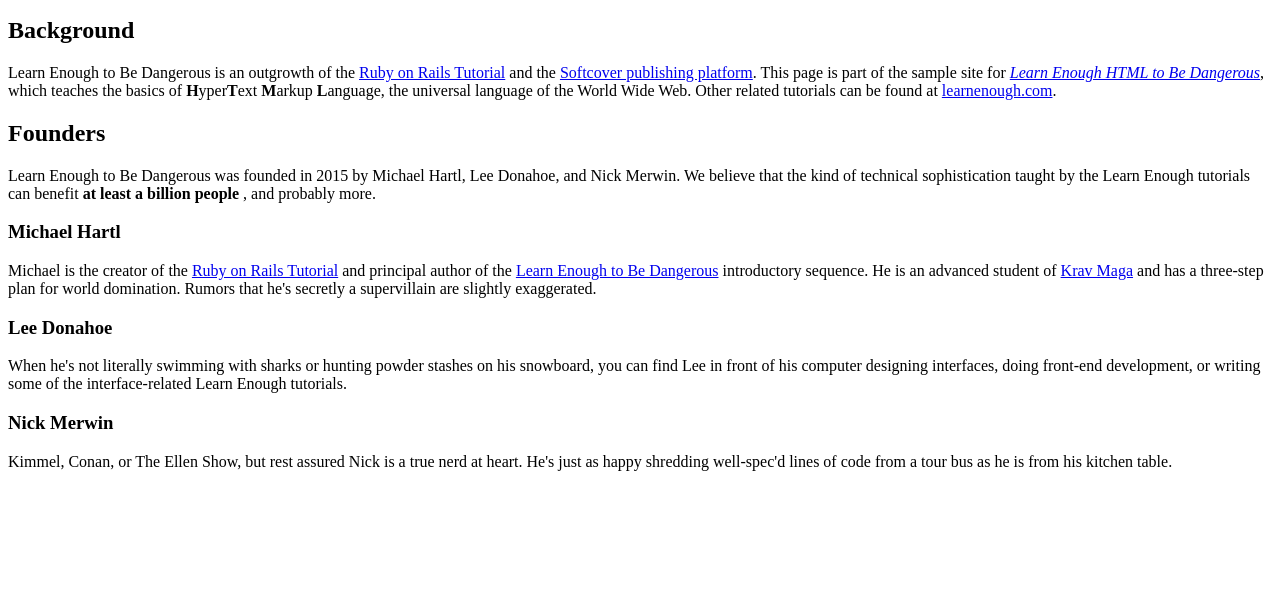
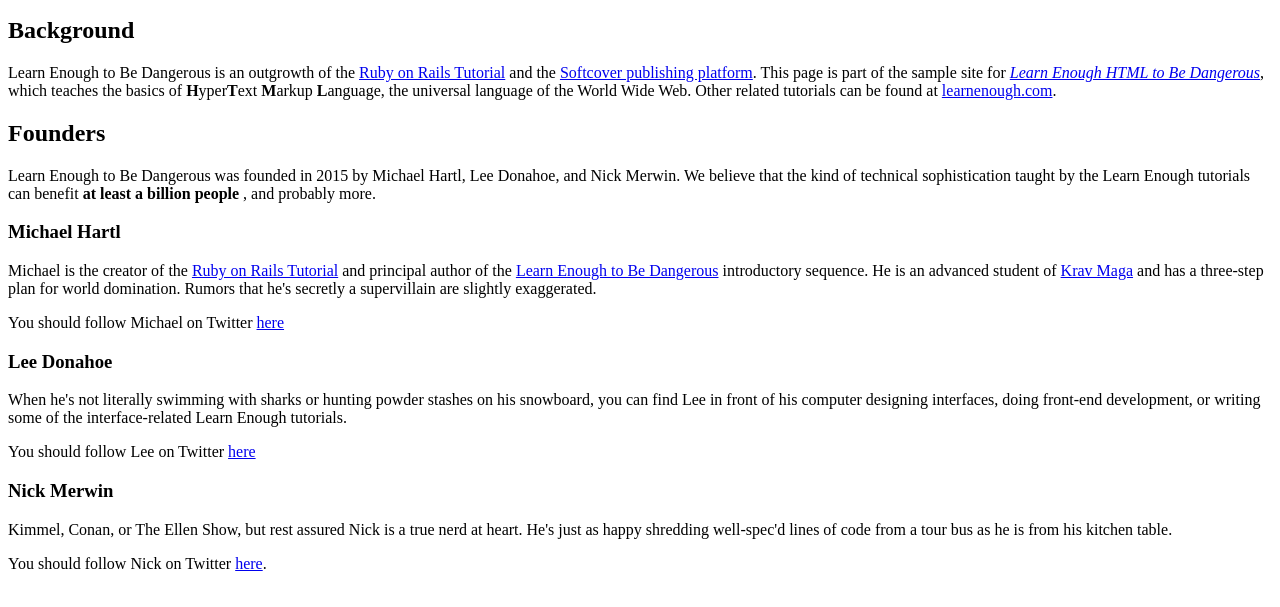
Before and after one commit to yousufmahomed/sample_website, a plain HTML site: page index.html in a window 1280 px wide. Shown: the part 137-744 px from the top of the page. Drawn offline with Linux system fonts and the light colour scheme.

Commit message:
Add twitter links to founders and ensure it opens on a new tab

```diff
--- a/index.html
+++ b/index.html
@@ -45,15 +45,26 @@
           plan for world domination. Rumors that he's secretly a supervillain
           are slightly exaggerated.
         </p>
+        <p>You should follow Michael on Twitter
+          <a href="https://twitter.com/mhartl" target="_blank">here</a>
+        </p>
     <h3>Lee Donahoe</h3>
         <p>When he's not literally swimming with sharks or hunting powder stashes
           on his snowboard, you can find Lee in front of his computer designing
           interfaces, doing front-end development, or writing some of the
           interface-related Learn Enough tutorials.
         </p>
+        <p>You should follow Lee on Twitter
+          <a href="https://twitter.com/leedonahoe" target="_blank">here</a>
+        </p>
     <h3>Nick Merwin</h3>
         <p>Kimmel, Conan, or The Ellen Show, but rest assured Nick is a true nerd
           at heart. He's just as happy shredding well-spec'd lines of code from a
-          tour bus as he is from his kitchen table.</p>
+          tour bus as he is from his kitchen table.
+        </p>
+        <p> You should follow Nick on Twitter
+          <a href="https://twitter.com/nickmerwin" target="_blank">here</a>.
+        </p>
+
 </body>
 </html>
```
